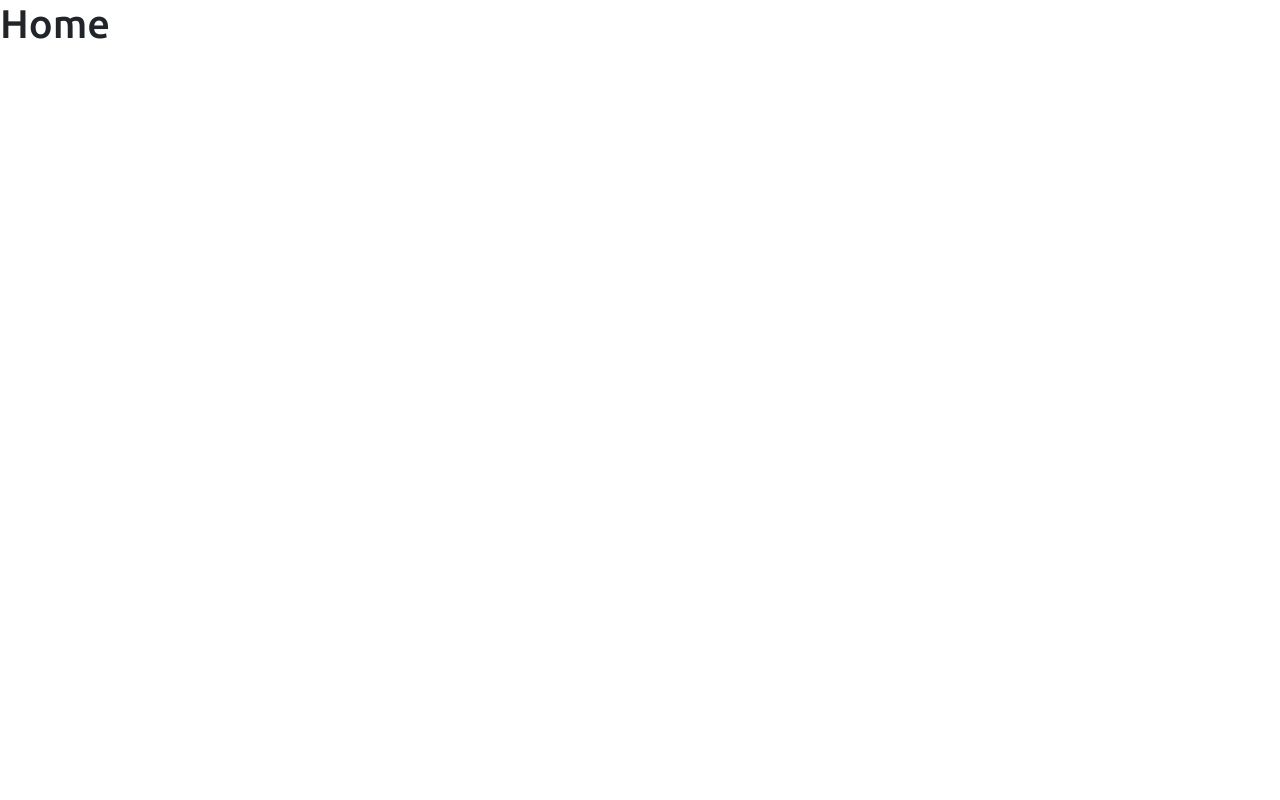
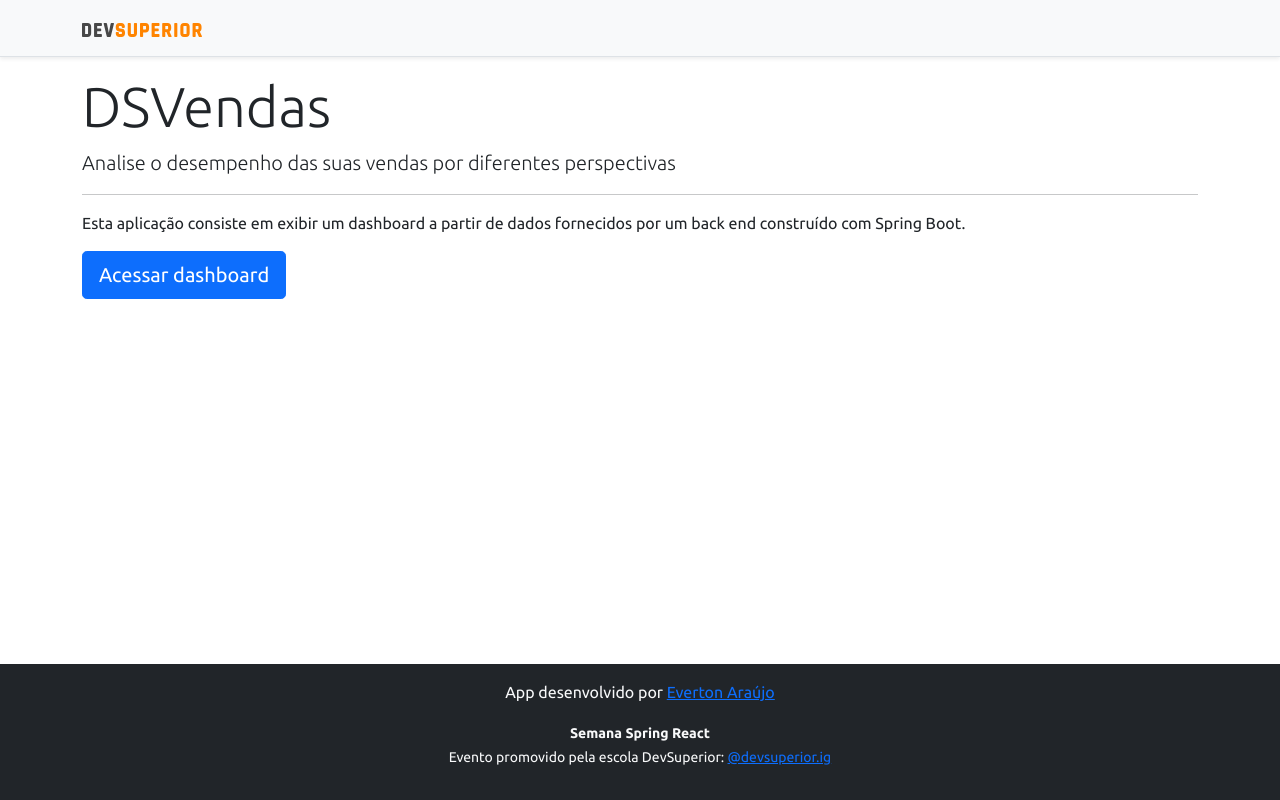
Before and after one commit to everton-araujo/ds-vendas, a React (Create React App) app in the folder frontend/: page / in a window 1280 px wide. Built offline with nearby package versions, Linux system fonts and the light colour scheme.

Commit message:
Home and navigation

```diff
--- a/frontend/src/components/NavBar/index.tsx
+++ b/frontend/src/components/NavBar/index.tsx
@@ -1,3 +1,5 @@
+import { Link } from 'react-router-dom';
+
 import ImgDsDark from 'assets/img/ds-dark.svg'
 
 export function NavBar() {
@@ -5,7 +7,9 @@ export function NavBar() {
     <div className="d-flex flex-column flex-md-row align-items-center p-3 px-md-4 mb-3 bg-light border-bottom shadow-sm">
       <div className="container">
         <nav className="my-2 my-md-0 mr-md-3">
-          <img src={ImgDsDark} alt="DevSuperior" width="120" />
+          <Link to='/'>
+            <img src={ImgDsDark} alt="DevSuperior" width="120" />
+          </Link>
         </nav>
       </div>
     </div>
--- a/frontend/src/pages/Home/index.tsx
+++ b/frontend/src/pages/Home/index.tsx
@@ -1,7 +1,25 @@
+import { Link } from "react-router-dom";
+
+import { Footer } from "components/Footer";
+import { NavBar } from "components/NavBar";
+
 export default function Home() {
   return (
-    <div>
-      <h1>Home</h1>
-    </div>
+    <>
+      <NavBar />
+      <div className="container">
+        <div className="jumbotron">
+          <h1 className="display-4">DSVendas</h1>
+          <p className="lead">Analise o desempenho das suas vendas por diferentes perspectivas</p>
+          <hr />
+          <p>Esta aplicação consiste em exibir um dashboard a partir de dados fornecidos por um back end construído com Spring Boot.</p>
+
+          <Link to='/dashboard' className='btn btn-primary btn-lg'>
+            Acessar dashboard
+          </Link>
+        </div>
+      </div>
+      <Footer />
+    </>
   );
 }
```
